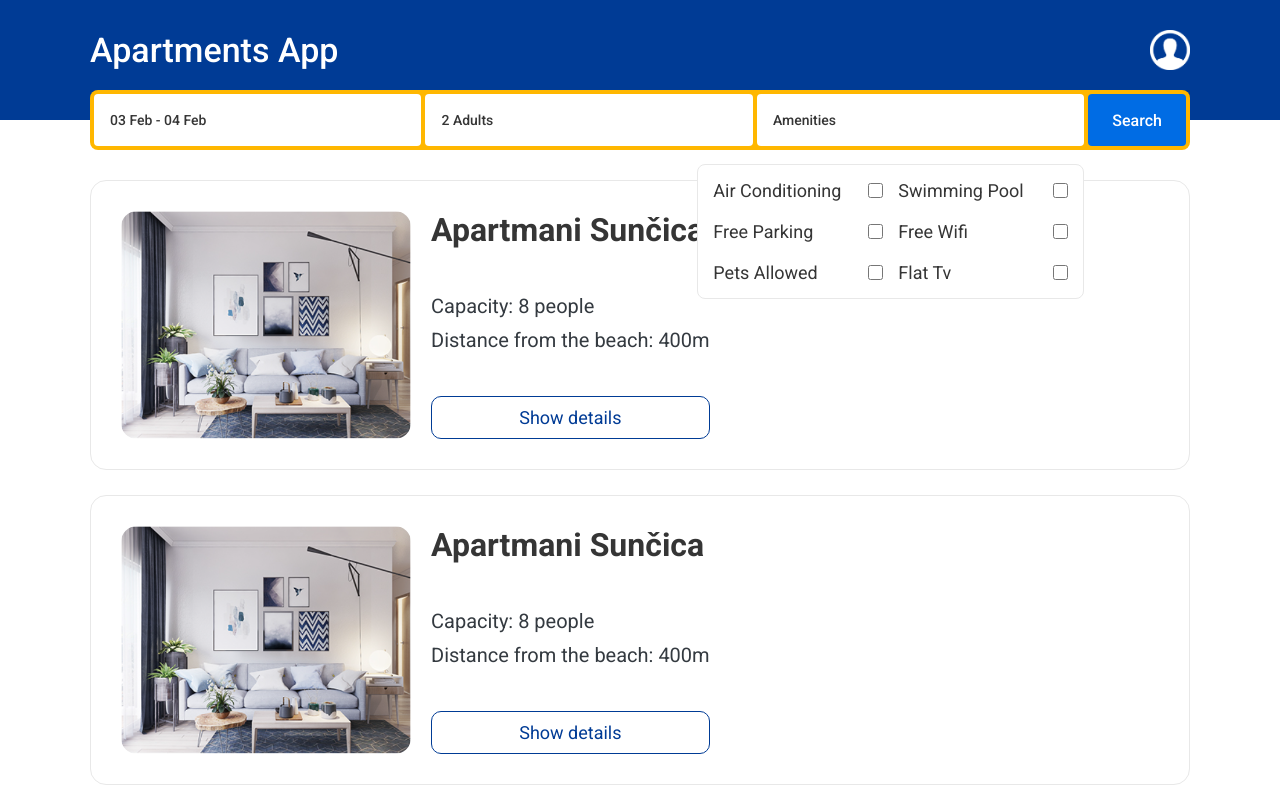
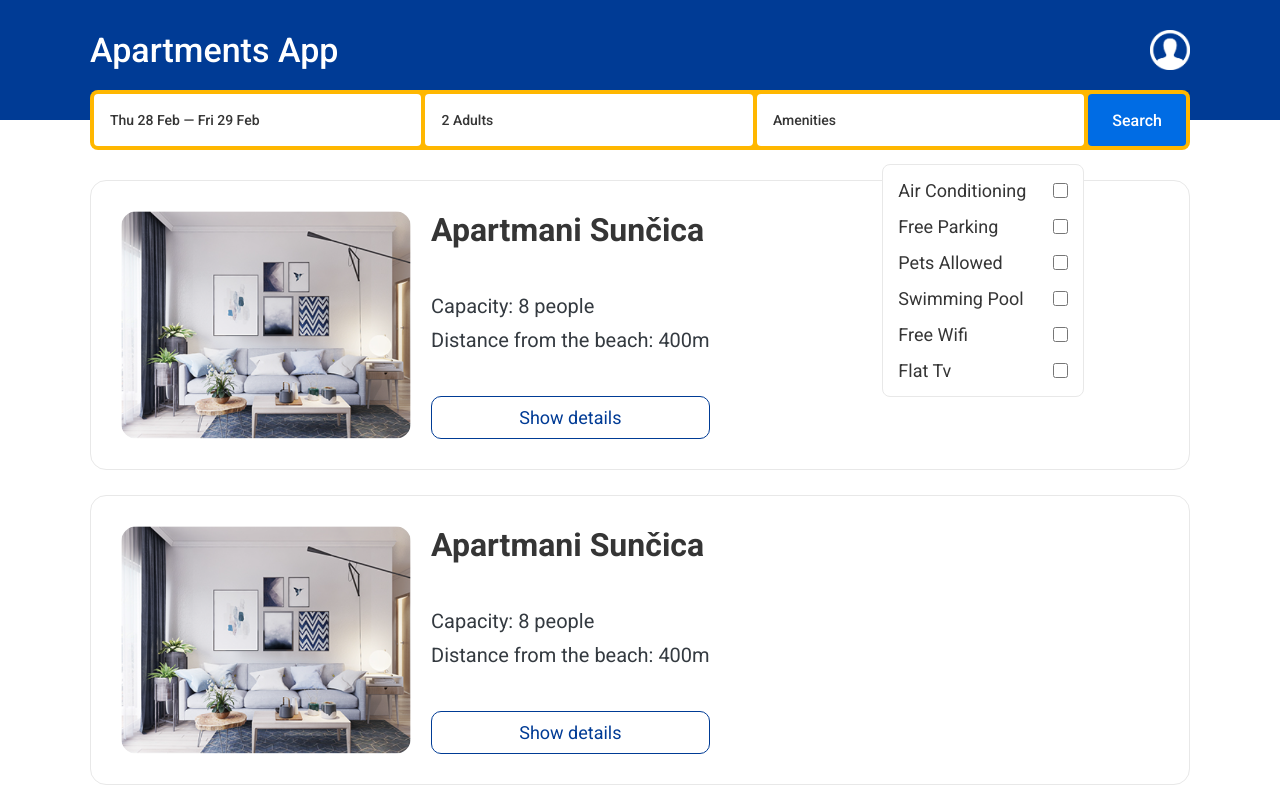
Before and after one commit to michellesaric/reservation_app, a React (Create React App) app: page / in a window 1280 px wide. Both pictures are taken after a click on the element "Amenities". Shown: the top 800 px of the page. Built offline with nearby package versions, Linux system fonts and the light colour scheme.

Commit message:
Added functionality for saving dates, people and amenities into a context

```diff
--- a/src/App.js
+++ b/src/App.js
@@ -2,9 +2,11 @@ import { BrowserRouter, Route, Routes } from "react-router-dom";
 import Home from "./pages/home/Home";
 import Reservation from "./pages/reservation/Reservation";
 import Error from "./pages/Error/Error";
+import { FilterProvider } from "./context/FilterContext";
 
 const App = () => {
   return (
+    <FilterProvider>
       <BrowserRouter>
         <Routes>
           <Route path="/" element={<Home />} />
@@ -12,6 +14,7 @@ const App = () => {
           <Route path="*" element={<Error />} />
         </Routes>
       </BrowserRouter>
+    </FilterProvider>
   );
 };
 
--- a/src/components/amenitiesmodal/AmenitiesModal.jsx
+++ b/src/components/amenitiesmodal/AmenitiesModal.jsx
@@ -1,38 +1,41 @@
-const AmenitiesModal = () => {
+import { useState } from "react";
+import { amenities } from "./const";
+import { convertToCamelCase } from "../../utils/convertToCamelCase";
+
+const AmenitiesModal = ({ searchDetails, setSearchDetails }) => {
+  const [amenitiesState, setAmenitiesState] = useState(searchDetails.amenities);
+
+  const handleCheckboxChange = (event) => {
+    const { name, checked } = event.target;
+    setAmenitiesState((prevState) => ({
+      ...prevState,
+      [name]: checked,
+    }));
+    setSearchDetails((prevDetails) => ({
+      ...prevDetails,
+      amenities: {
+        ...prevDetails.amenities,
+        [name]: checked,
+      },
+    }));
+  };
+
   return (
     <section className="amenities-modal">
-      <div className="amenities-modal__column">
-        <div className="amenities-modal__column-amenitie">
-          <label>Air Conditioning</label>
-          <input
-            type="checkbox"
-            id="air conditioning"
-            name="air conditioning"
-          />
-        </div>
-        <div className="amenities-modal__column-amenitie">
-          <label>Free Parking</label>
-          <input type="checkbox" id="free parking" name="free parking" />
-        </div>
-        <div className="amenities-modal__column-amenitie">
-          <label>Pets Allowed</label>
-          <input type="checkbox" id="pets allowed" name="pets allowed" />
-        </div>
-      </div>
-      <div className="amenities-modal__column">
-        <div className="amenities-modal__column-amenitie">
-          <label>Swimming Pool</label>
-          <input type="checkbox" id="swimming pool" name="swimming pool" />
-        </div>
-        <div className="amenities-modal__column-amenitie">
-          <label>Free Wifi</label>
-          <input type="checkbox" id="free wifi" name="free wifi" />
-        </div>
-        <div className="amenities-modal__column-amenitie">
-          <label>Flat Tv</label>
-          <input type="checkbox" id="flat tv" name="flat tv" />
-        </div>
-      </div>
+      {amenities.map((amenitie) => {
+        return (
+          <div className="amenities-modal__column-amenitie" key={amenitie}>
+            <label>{amenitie}</label>
+            <input
+              type="checkbox"
+              id={convertToCamelCase(amenitie)}
+              name={convertToCamelCase(amenitie)}
+              checked={amenitiesState[convertToCamelCase(amenitie)]}
+              onChange={handleCheckboxChange}
+            />
+          </div>
+        );
+      })}
     </section>
   );
 };
--- a/src/components/amenitiesmodal/_amenitiesModal.scss
+++ b/src/components/amenitiesmodal/_amenitiesModal.scss
@@ -10,12 +10,9 @@
   padding: 15px;
   background-color: $white;
   display: flex;
+  flex-direction: column;
   gap: 15px;
 
-  .amenities-modal__column {
-    display: flex;
-    flex-direction: column;
-    gap: 20px;
   .amenities-modal__column-amenitie {
     width: 170px;
     @include FlexSpaceBetween;
@@ -30,18 +27,10 @@
     height: 15px;
   }
 }
-}
 
 @media screen and (max-width: 800px) {
   .amenities-modal {
     left: 0;
-    width: 400px;
+    width: 210px;
   }
 }
-
-@media screen and (max-width: 445px) {
-  .amenities-modal {
-    width: 210px;
-    flex-direction: column;
-  }
-}
--- /dev/null
+++ b/src/components/amenitiesmodal/const.js
@@ -0,0 +1,8 @@
+export const amenities = [
+  "Air Conditioning",
+  "Free Parking",
+  "Pets Allowed",
+  "Swimming Pool",
+  "Free Wifi",
+  "Flat Tv",
+];
--- a/src/components/datemodal/DateModal.jsx
+++ b/src/components/datemodal/DateModal.jsx
@@ -1,12 +1,16 @@
 import { useState, useEffect } from "react";
 import { DateRangePicker } from "react-date-range";
-import "react-date-range/dist/styles.css"; // main style file
-import "react-date-range/dist/theme/default.css"; // theme css file
+import "react-date-range/dist/styles.css";
+import "react-date-range/dist/theme/default.css";
 
-const DateModal = ({ handleToggleOpenedModal }) => {
+const DateModal = ({
+  handleToggleOpenedModal,
+  searchDetails,
+  setSearchDetails,
+}) => {
   const [selectionRange, setSelectionRange] = useState({
-    startDate: new Date(),
-    endDate: new Date(),
+    startDate: searchDetails.startingDate,
+    endDate: searchDetails.endingDate,
     key: "selection",
   });
 
@@ -31,6 +35,19 @@ const DateModal = ({ handleToggleOpenedModal }) => {
 
     return () => window.removeEventListener("resize", handleResize);
   }, []);
+
+  useEffect(() => {
+    const handleSavingDate = () => {
+      setSearchDetails({
+        ...searchDetails,
+        startingDate: selectionRange.startDate,
+        endingDate: selectionRange.endDate,
+      });
+    };
+
+    handleSavingDate();
+    // eslint-disable-next-line react-hooks/exhaustive-deps
+  }, [selectionRange.startDate, selectionRange.endDate]);
 
   const minDate = new Date(2024, 2, 1);
 
--- a/src/components/peoplemodal/PeopleModal.jsx
+++ b/src/components/peoplemodal/PeopleModal.jsx
@@ -1,13 +1,26 @@
-import { useState } from "react";
+import { useState, useEffect } from "react";
 import MinusIcon from "../../assets/MinusIcon.png";
 import PlusIcon from "../../assets/PlusIcon.png";
 
-const PeopleModal = ({ handleToggleOpenedModal }) => {
-  const [counter, setCounter] = useState(2);
+const PeopleModal = ({
+  handleToggleOpenedModal,
+  searchDetails,
+  setSearchDetails,
+}) => {
+  const [counter, setCounter] = useState(searchDetails.people);
 
   const handleCount = (increment) => {
     setCounter((prev) => Math.max(1, prev + increment));
   };
+
+  useEffect(() => {
+    const handleSavingPeople = () => {
+      setSearchDetails({ ...searchDetails, people: counter });
+    };
+
+    handleSavingPeople();
+    // eslint-disable-next-line react-hooks/exhaustive-deps
+  }, [counter]);
 
   return (
     <section className="people-modal">
--- a/src/components/searchbar/SearchBar.jsx
+++ b/src/components/searchbar/SearchBar.jsx
@@ -1,11 +1,28 @@
-import { useState } from "react";
+import { useState, useContext } from "react";
+import { FilterContext } from "../../context/FilterContext";
 import { ModalTypes } from "./const";
+import { tomorrowDate } from "../../utils/tomorrowDate";
+import { dateFormatter } from "../../utils/dateFormatter";
 import AmenitiesModal from "../AmenitiesModal/AmenitiesModal";
 import PeopleModal from "../PeopleModal/PeopleModal";
 import DateModal from "../DateModal/DateModal";
 
 const SearchBar = () => {
+  const { setFilterDetails } = useContext(FilterContext);
   const [currentOpenedModal, setCurrentOpenedModal] = useState(null);
+  const [searchDetails, setSearchDetails] = useState({
+    startingDate: new Date(),
+    endingDate: tomorrowDate(),
+    people: 2,
+    amenities: {
+      airConditioning: false,
+      freeParking: false,
+      petsAllowed: false,
+      swimmingPool: false,
+      freeWifi: false,
+      flatTv: false,
+    },
+  });
 
   const handleToggleOpenedModal = (modalToToggle) => {
     setCurrentOpenedModal((prev) =>
@@ -13,31 +30,51 @@ const SearchBar = () => {
     );
   };
 
+  const handleSearch = () => {
+    setFilterDetails(searchDetails);
+  };
+
   return (
     <div className="search-bar">
       <div className="search-bar__date">
         <p onClick={() => handleToggleOpenedModal(ModalTypes.DATE)}>
-          03 Feb - 04 Feb
+          {dateFormatter(searchDetails.startingDate)} &mdash;{" "}
+          {dateFormatter(searchDetails.endingDate)}
         </p>
         {currentOpenedModal === ModalTypes.DATE && (
-          <DateModal handleToggleOpenedModal={handleToggleOpenedModal} />
+          <DateModal
+            handleToggleOpenedModal={handleToggleOpenedModal}
+            searchDetails={searchDetails}
+            setSearchDetails={setSearchDetails}
+          />
         )}
       </div>
       <div className="search-bar__person-number">
         <p onClick={() => handleToggleOpenedModal(ModalTypes.PEOPLE)}>
-          2 Adults
+          {searchDetails.people} Adults
         </p>
         {currentOpenedModal === ModalTypes.PEOPLE && (
-          <PeopleModal handleToggleOpenedModal={handleToggleOpenedModal} />
+          <PeopleModal
+            handleToggleOpenedModal={handleToggleOpenedModal}
+            searchDetails={searchDetails}
+            setSearchDetails={setSearchDetails}
+          />
         )}
       </div>
       <div className="search-bar__amenities">
         <p onClick={() => handleToggleOpenedModal(ModalTypes.AMENITIES)}>
           Amenities
         </p>
-        {currentOpenedModal === ModalTypes.AMENITIES && <AmenitiesModal />}
+        {currentOpenedModal === ModalTypes.AMENITIES && (
+          <AmenitiesModal
+            searchDetails={searchDetails}
+            setSearchDetails={setSearchDetails}
+          />
+        )}
       </div>
-      <button className="search-bar__button">Search</button>
+      <button className="search-bar__button" onClick={handleSearch}>
+        Search
+      </button>
     </div>
   );
 };
--- /dev/null
+++ b/src/context/FilterContext.jsx
@@ -0,0 +1,15 @@
+import React, { createContext, useState } from "react";
+
+const FilterContext = createContext();
+
+const FilterProvider = ({ children }) => {
+  const [filterDetails, setFilterDetails] = useState({});
+
+  return (
+    <FilterContext.Provider value={{ filterDetails, setFilterDetails }}>
+      {children}
+    </FilterContext.Provider>
+  );
+};
+
+export { FilterContext, FilterProvider };
--- a/src/styles/css/index.css
+++ b/src/styles/css/index.css
@@ -604,19 +604,13 @@
   display: -webkit-box;
   display: -ms-flexbox;
   display: flex;
-  gap: 15px;
-}
-.amenities-modal .amenities-modal__column {
-  display: -webkit-box;
-  display: -ms-flexbox;
-  display: flex;
   -webkit-box-orient: vertical;
   -webkit-box-direction: normal;
       -ms-flex-direction: column;
           flex-direction: column;
-  gap: 20px;
+  gap: 15px;
 }
-.amenities-modal .amenities-modal__column .amenities-modal__column-amenitie {
+.amenities-modal .amenities-modal__column-amenitie {
   width: 170px;
   display: -webkit-box;
   display: -ms-flexbox;
@@ -628,14 +622,14 @@
       -ms-flex-align: center;
           align-items: center;
 }
-.amenities-modal .amenities-modal__column .amenities-modal__column-amenitie label {
+.amenities-modal .amenities-modal__column-amenitie label {
   font-family: "Roboto", sans-serif;
   font-weight: 400;
   font-style: normal;
   color: #353535;
   font-size: 18px;
 }
-.amenities-modal .amenities-modal__column .amenities-modal__column-amenitie input {
+.amenities-modal .amenities-modal__column-amenitie input {
   width: 15px;
   height: 15px;
 }
@@ -643,16 +637,7 @@
 @media screen and (max-width: 800px) {
   .amenities-modal {
     left: 0;
-    width: 400px;
-  }
-}
-@media screen and (max-width: 445px) {
-  .amenities-modal {
     width: 210px;
-    -webkit-box-orient: vertical;
-    -webkit-box-direction: normal;
-        -ms-flex-direction: column;
-            flex-direction: column;
   }
 }
 .people-modal {
--- /dev/null
+++ b/src/utils/convertToCamelCase.js
@@ -0,0 +1,12 @@
+export const convertToCamelCase = (string) => {
+  return string
+    .toLowerCase()
+    .split(" ")
+    .map((word, index) => {
+      if (index !== 0) {
+        return word.charAt(0).toUpperCase() + word.slice(1);
+      }
+      return word;
+    })
+    .join("");
+};
--- /dev/null
+++ b/src/utils/dateFormatter.js
@@ -0,0 +1,26 @@
+export const dateFormatter = (date) => {
+  const daysOfTheWeek = ["Mon", "Tue", "Wed", "Thu", "Fri", "Sat", "Sun"];
+  const dayOfTheWeekIndex = date.getDay();
+  const dayOfTheWeek = daysOfTheWeek[dayOfTheWeekIndex];
+
+  const day = date.getDate();
+
+  const months = [
+    "Jan",
+    "Feb",
+    "Mar",
+    "Apr",
+    "May",
+    "Jun",
+    "Jul",
+    "Aug",
+    "Sep",
+    "Oct",
+    "Nov",
+    "Dec",
+  ];
+  const monthIndex = date.getMonth();
+  const month = months[monthIndex];
+
+  return `${dayOfTheWeek} ${day} ${month}`;
+};
--- /dev/null
+++ b/src/utils/tomorrowDate.js
@@ -0,0 +1,3 @@
+export const tomorrowDate = () => {
+  return new Date(new Date().setDate(new Date().getDate() + 1));
+};
```
Lines whose indentation alone changed are shown as unchanged.
